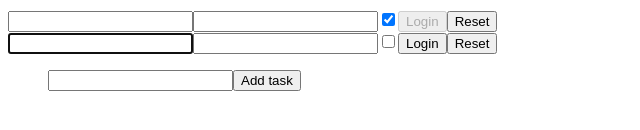
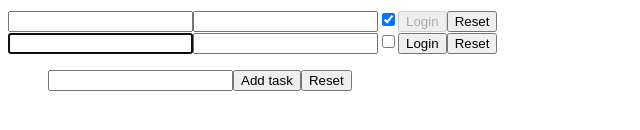
Before and after one commit to SeleneVicenza/react-exercises, a React (Create React App) app: page / in a window 1280 px wide. Shown: the part 516-646 px from the top of the page, without its empty margins (0-640 px from the left). Built offline with nearby package versions, Linux system fonts and the light colour scheme.

Commit message:
lists-05

```diff
--- a/src/TodoList.js
+++ b/src/TodoList.js
@@ -7,25 +7,34 @@
     }
 
 
+    clearArray = () => {
+        this.setState({items: []})
+    }
+
     saveInput = (e) => {
-        this.setState({input: e.target.value})
+        this.setState({ input: e.target.value })
     }
 
     addTask = () => {
-        this.setState({items: [...this.state.items, this.state.input]})
+        this.setState({ items: [...this.state.items, this.state.input] })
 
-        this.setState({input: ''})
+        this.setState({ input: '' })
     }
 
     render() {
-        return(
+        return (
             <div>
 
                 <ul>
                     <input type='text' onChange={this.saveInput} value={this.state.input}></input>
                     <button onClick={this.addTask}>Add task</button>
+                    <button onClick={this.clearArray}>Reset</button>
                     {this.state.items.map((item, index) => {
-                        return <li key={index}>{item}</li>
+                        return (<div>
+                            <li key={index}>{item}</li>
+
+                        </div>)
+
                     })}
                 </ul>
             </div>
```
